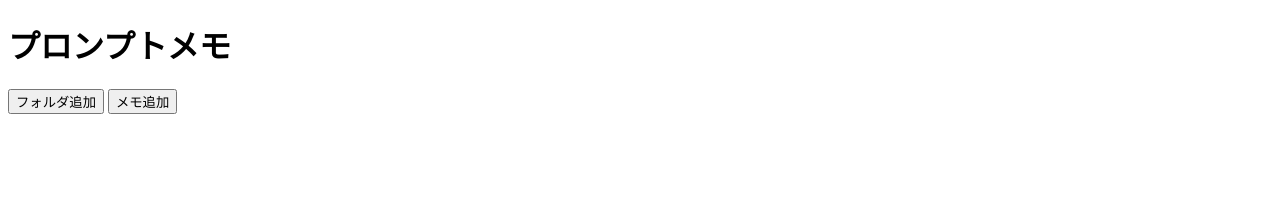
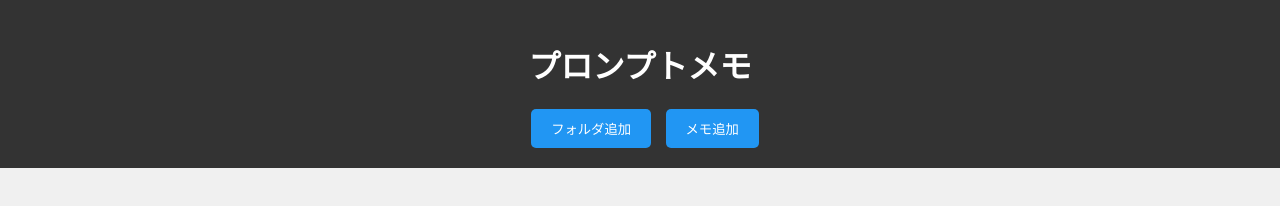
Before and after one commit to hiromu47/prompt-memo-app, a plain HTML site: page index.html in a window 1280 px wide. Drawn offline with Linux system fonts and the light colour scheme.

Commit message:
Update style.css

```diff
--- a/style.css
+++ b/style.css
@@ -1,13 +1,47 @@
-/* フォルダのデザイン */
-.folder-item {
-    background-color: #fff;
-    padding: 10px;
-    margin-bottom: 5px;
-    border-radius: 5px;
-    cursor: grab;
-    box-shadow: 0 1px 3px rgba(0, 0, 0, 0.2);
+/* 全体の配色とレイアウト */
+body {
+    font-family: 'Arial', sans-serif;
+    background-color: #f0f0f0;
+    margin: 0;
+    padding: 0;
 }
 
-.folder-item:active {
-    cursor: grabbing;
+header {
+    background-color: #333;
+    color: white;
+    padding: 20px;
+    text-align: center;
 }
+
+button {
+    padding: 10px 20px;
+    background-color: #2196F3;
+    color: white;
+    border: none;
+    border-radius: 5px;
+    margin-left: 10px;
+    cursor: pointer;
+}
+
+button:hover {
+    background-color: #0b7dda;
+}
+
+/* フォルダとメモのデザイン */
+.folder-item, .memo {
+    display: flex;
+    justify-content: space-between;
+    align-items: center;
+    background-color: #e0e0e0;
+    margin: 10px;
+    padding: 10px;
+    border-radius: 5px;
+}
+
+.memo button, .folder-item button {
+    background-color: #2196F3;
+    border: none;
+    padding: 5px 10px;
+    border-radius: 5px;
+    cursor: pointer;
+}
```
